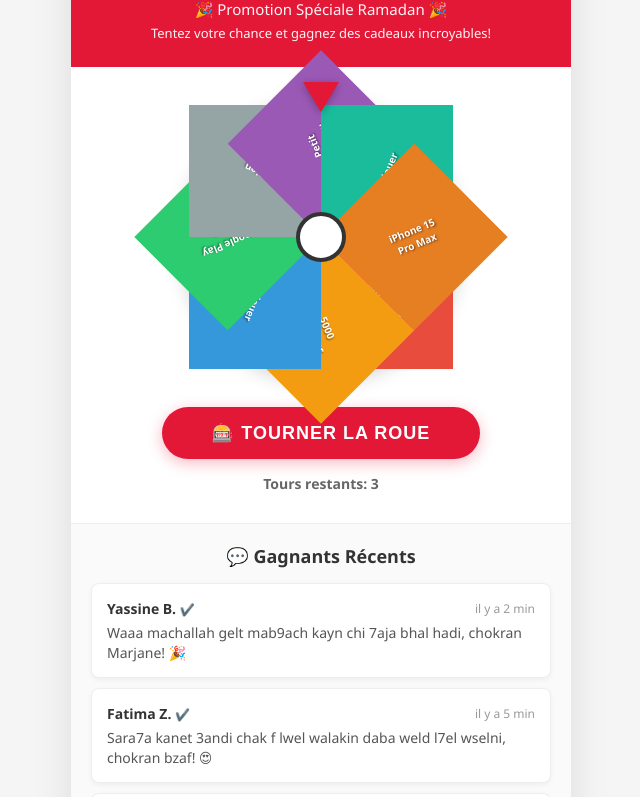
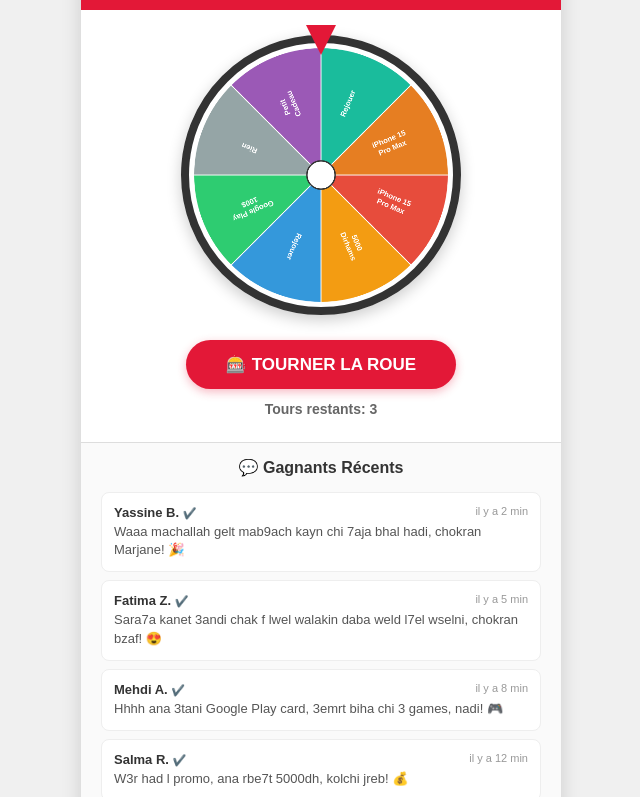
Before and after one commit to sourire-espoir/Marjane-Promo, a plain HTML site: page index.html in a window 1280 px wide. Shown: the part 92-889 px from the top of the page, without its empty margins (319-959 px from the left). Drawn offline with Linux system fonts and the light colour scheme.

Commit message:
Update index.html

```diff
--- a/index.html
+++ b/index.html
@@ -12,196 +12,137 @@
         }
 
         body {
-            font-family: 'Segoe UI', Tahoma, Geneva, Verdana, sans-serif;
-            background: #f5f5f5;
+            font-family: Arial, sans-serif;
+            background: #f0f0f0;
             display: flex;
             justify-content: center;
             align-items: center;
             min-height: 100vh;
-            padding: 20px;
+            padding: 10px;
         }
 
         .container {
             background: white;
             border-radius: 15px;
-            max-width: 500px;
+            max-width: 480px;
             width: 100%;
-            box-shadow: 0 10px 40px rgba(0,0,0,0.1);
+            box-shadow: 0 5px 20px rgba(0,0,0,0.15);
             overflow: hidden;
         }
 
         .header {
             background: #e31837;
             color: white;
+            padding: 20px;
+            text-align: center;
+        }
+
+        .header h1 {
+            font-size: 26px;
+            font-weight: bold;
+        }
+
+        .header p {
+            margin-top: 5px;
+            font-size: 14px;
+        }
+
+        .wheel-section {
             padding: 25px 20px;
             text-align: center;
         }
 
-        .header h1 {
-            font-size: 28px;
-            font-weight: bold;
-            letter-spacing: 1px;
-        }
-
-        .header p {
-            margin-top: 8px;
-            font-size: 15px;
-            opacity: 0.95;
-        }
-
-        .wheel-section {
-            padding: 30px 20px;
-            display: flex;
-            flex-direction: column;
-            align-items: center;
-        }
-
-        .wheel-wrapper {
+        .wheel-container {
             position: relative;
             width: 280px;
             height: 280px;
-            margin-bottom: 30px;
+            margin: 0 auto 25px;
         }
 
-        .wheel {
+        canvas {
             width: 100%;
             height: 100%;
             border-radius: 50%;
             border: 8px solid #333;
-            position: relative;
-            transition: transform 4s cubic-bezier(0.25, 0.1, 0.25, 1);
-            box-shadow: 0 5px 20px rgba(0,0,0,0.2);
-            background: conic-gradient(
-                #e74c3c 0deg 45deg,
-                #f39c12 45deg 90deg,
-                #3498db 90deg 135deg,
-                #2ecc71 135deg 180deg,
-                #9b59b6 180deg 225deg,
-                #e67e22 225deg 270deg,
-                #1abc9c 270deg 315deg,
-                #e74c3c 315deg 360deg
-            );
-        }
-
-        .segment {
-            position: absolute;
-            width: 50%;
-            height: 50%;
-            top: 50%;
-            left: 50%;
-            transform-origin: 0% 0%;
-            display: flex;
-            align-items: center;
-            justify-content: center;
-            font-size: 11px;
-            font-weight: bold;
-            color: white;
-            text-align: center;
-            padding: 5px;
-            text-shadow: 1px 1px 2px rgba(0,0,0,0.5);
+            box-shadow: 0 5px 15px rgba(0,0,0,0.2);
         }
 
         .pointer {
             position: absolute;
-            top: -15px;
+            top: -10px;
             left: 50%;
             transform: translateX(-50%);
-            width: 0;
-            height: 0;
-            border-left: 18px solid transparent;
-            border-right: 18px solid transparent;
-            border-top: 30px solid #e31837;
+            width: 30px;
+            height: 30px;
+            background: #e31837;
+            clip-path: polygon(50% 100%, 0 0, 100% 0);
             z-index: 10;
-            filter: drop-shadow(0 2px 4px rgba(0,0,0,0.3));
-        }
-
-        .center-circle {
-            position: absolute;
-            top: 50%;
-            left: 50%;
-            transform: translate(-50%, -50%);
-            width: 50px;
-            height: 50px;
-            background: white;
-            border-radius: 50%;
-            border: 4px solid #333;
-            z-index: 5;
         }
 
         .spin-btn {
             background: #e31837;
             color: white;
             border: none;
-            padding: 15px 50px;
-            font-size: 18px;
+            padding: 14px 40px;
+            font-size: 17px;
             font-weight: bold;
             border-radius: 50px;
             cursor: pointer;
-            transition: all 0.3s;
-            letter-spacing: 1px;
-            box-shadow: 0 4px 15px rgba(227, 24, 55, 0.3);
-        }
-
-        .spin-btn:active {
-            transform: scale(0.95);
+            box-shadow: 0 3px 10px rgba(227,24,55,0.3);
         }
 
         .spin-btn:disabled {
-            background: #ccc;
+            background: #999;
             cursor: not-allowed;
             box-shadow: none;
         }
 
-        .spins-info {
-            margin-top: 15px;
+        .spins-left {
+            margin-top: 12px;
+            font-size: 14px;
             color: #666;
-            font-size: 14px;
             font-weight: bold;
         }
 
         .result-box {
             display: none;
-            margin: 20px;
-            padding: 20px;
-            background: #f9f9f9;
+            margin: 0 20px 20px;
+            padding: 15px;
+            background: #fff3cd;
+            border: 2px solid #ffc107;
             border-radius: 10px;
             text-align: center;
-            border: 2px solid #e31837;
-        }
-
-        .result-box h2 {
-            color: #e31837;
-            margin-bottom: 10px;
-            font-size: 20px;
-        }
-
-        .result-box p {
             font-size: 18px;
+            font-weight: bold;
             color: #333;
-            font-weight: bold;
         }
 
         .share-section {
             display: none;
-            margin: 20px;
+            margin: 0 20px 20px;
             padding: 20px;
-            background: #fff8e1;
+            background: #f8f9fa;
+            border: 2px solid #25D366;
             border-radius: 10px;
-            border: 2px solid #f39c12;
             text-align: center;
         }
 
         .share-section h3 {
             color: #e31837;
-            margin-bottom: 15px;
+            margin-bottom: 10px;
+        }
+
+        .share-section p {
+            margin-bottom: 8px;
+            font-size: 14px;
         }
 
         .share-btn {
             background: #25D366;
             color: white;
             border: none;
-            padding: 12px 30px;
-            font-size: 16px;
+            padding: 12px 25px;
+            font-size: 15px;
             font-weight: bold;
             border-radius: 50px;
             cursor: pointer;
@@ -209,54 +150,48 @@
         }
 
         .comments-section {
-            padding: 20px;
+            padding: 15px 20px;
             background: #fafafa;
-            border-top: 1px solid #eee;
+            border-top: 1px solid #ddd;
         }
 
         .comments-section h3 {
+            text-align: center;
+            margin-bottom: 15px;
+            font-size: 16px;
             color: #333;
-            margin-bottom: 15px;
-            font-size: 18px;
-            text-align: center;
         }
 
         .comment {
             background: white;
-            padding: 15px;
-            margin-bottom: 10px;
+            padding: 12px;
+            margin-bottom: 8px;
             border-radius: 8px;
-            box-shadow: 0 2px 5px rgba(0,0,0,0.05);
             border: 1px solid #eee;
-        }
-
-        .comment-header {
-            display: flex;
-            justify-content: space-between;
-            align-items: center;
-            margin-bottom: 5px;
+            font-size: 13px;
         }
 
         .comment-name {
             font-weight: bold;
             color: #333;
-            font-size: 14px;
+            font-size: 13px;
         }
 
         .comment-time {
             color: #999;
-            font-size: 12px;
+            font-size: 11px;
+            float: right;
         }
 
         .comment-text {
             color: #555;
-            font-size: 14px;
+            margin-top: 3px;
             line-height: 1.4;
         }
 
-        .verified-badge {
+        .verified {
             color: #25D366;
-            font-size: 12px;
+            font-size: 11px;
         }
     </style>
 </head>
@@ -265,30 +200,25 @@
         <div class="header">
             <h1>MARJANE</h1>
             <p>🎉 Promotion Spéciale Ramadan 🎉</p>
-            <p style="font-size: 13px; margin-top: 5px;">Tentez votre chance et gagnez des cadeaux incroyables!</p>
         </div>
 
         <div class="wheel-section">
-            <div class="wheel-wrapper">
+            <div class="wheel-container">
                 <div class="pointer"></div>
-                <div class="wheel" id="wheel"></div>
-                <div class="center-circle"></div>
+                <canvas id="wheelCanvas" width="560" height="560"></canvas>
             </div>
 
             <button class="spin-btn" id="spinBtn" onclick="spin()">🎰 TOURNER LA ROUE</button>
-            <div class="spins-info" id="spinsInfo">Tours restants: 3</div>
+            <div class="spins-left" id="spinsLeft">Tours restants: 3</div>
         </div>
 
-        <div class="result-box" id="resultBox">
-            <h2>Résultat</h2>
-            <p id="resultText"></p>
-        </div>
+        <div class="result-box" id="resultBox"></div>
 
         <div class="share-section" id="shareSection">
             <h3>🎊 Félicitations! 🎊</h3>
-            <p style="margin-bottom: 10px;">Pour recevoir votre prix, partagez avec:</p>
+            <p>Pour recevoir votre prix, partagez avec:</p>
             <p>📱 <strong>5 contacts WhatsApp</strong></p>
-            <p style="margin-bottom: 15px;">👥 <strong>2 groupes WhatsApp</strong></p>
+            <p>👥 <strong>2 groupes WhatsApp</strong></p>
             <button class="share-btn" onclick="shareWhatsApp()">📤 Partager sur WhatsApp</button>
         </div>
 
@@ -300,57 +230,81 @@
 
     <script>
         const prizes = [
-            { text: 'iPhone 15 Pro Max', color: '#e74c3c' },
-            { text: '5000 Dirhams', color: '#f39c12' },
+            { text: 'iPhone 15\nPro Max', color: '#e74c3c' },
+            { text: '5000\nDirhams', color: '#f39c12' },
             { text: 'Rejouer', color: '#3498db' },
-            { text: 'Google Play 100$', color: '#2ecc71' },
+            { text: 'Google Play\n100$', color: '#2ecc71' },
             { text: 'Rien', color: '#95a5a6' },
-            { text: 'Petit Cadeau', color: '#9b59b6' },
+            { text: 'Petit\nCadeau', color: '#9b59b6' },
             { text: 'Rejouer', color: '#1abc9c' },
-            { text: 'iPhone 15 Pro Max', color: '#e67e22' }
+            { text: 'iPhone 15\nPro Max', color: '#e67e22' }
         ];
 
-        let currentRotation = 0;
         let spinsLeft = 3;
-        let wonPrize = null;
+        let currentAngle = 0;
+        let wonPrize = '';
         let firstSpin = true;
 
-        function createWheel() {
-            const wheel = document.getElementById('wheel');
+        const canvas = document.getElementById('wheelCanvas');
+        const ctx = canvas.getContext('2d');
+
+        function drawWheel(rotation) {
+            const centerX = canvas.width / 2;
+            const centerY = canvas.height / 2;
+            const radius = canvas.width / 2 - 10;
             const segments = prizes.length;
-            const anglePerSegment = 360 / segments;
+            const anglePerSegment = (2 * Math.PI) / segments;
+
+            ctx.clearRect(0, 0, canvas.width, canvas.height);
 
             prizes.forEach((prize, index) => {
-                const segment = document.createElement('div');
-                segment.className = 'segment';
+                const startAngle = (index * anglePerSegment) + rotation;
+                const endAngle = startAngle + anglePerSegment;
 
-                // Position each segment
-                const rotation = index * anglePerSegment;
-                segment.style.transform = `rotate(${rotation}deg)`;
-                segment.style.background = prize.color;
+                // Draw segment
+                ctx.beginPath();
+                ctx.moveTo(centerX, centerY);
+                ctx.arc(centerX, centerY, radius, startAngle, endAngle);
+                ctx.closePath();
+                ctx.fillStyle = prize.color;
+                ctx.fill();
+                ctx.strokeStyle = '#fff';
+                ctx.lineWidth = 2;
+                ctx.stroke();
 
-                // Add text
-                const textSpan = document.createElement('span');
-                textSpan.textContent = prize.text;
-                textSpan.style.transform = `rotate(${anglePerSegment / 2}deg)`;
-                textSpan.style.display = 'block';
-                textSpan.style.width = '60px';
-                textSpan.style.textAlign = 'center';
-                textSpan.style.fontSize = '10px';
+                // Draw text
+                ctx.save();
+                ctx.translate(centerX, centerY);
+                ctx.rotate(startAngle + anglePerSegment / 2);
+                ctx.textAlign = 'center';
+                ctx.fillStyle = 'white';
+                ctx.font = 'bold 16px Arial';
 
-                segment.appendChild(textSpan);
-                wheel.appendChild(segment);
+                const lines = prize.text.split('\n');
+                lines.forEach((line, i) => {
+                    ctx.fillText(line, radius * 0.6, (i - (lines.length - 1) / 2) * 20);
                 });
+
+                ctx.restore();
+            });
+
+            // Center circle
+            ctx.beginPath();
+            ctx.arc(centerX, centerY, 30, 0, 2 * Math.PI);
+            ctx.fillStyle = 'white';
+            ctx.fill();
+            ctx.strokeStyle = '#333';
+            ctx.lineWidth = 3;
+            ctx.stroke();
         }
 
         function spin() {
             if (spinsLeft <= 0) {
-                alert('Vous avez utilisé tous vos tours!');
+                alert('Plus de tours disponibles!');
                 return;
             }
 
             const button = document.getElementById('spinBtn');
-            const wheel = document.getElementById('wheel');
             const resultBox = document.getElementById('resultBox');
 
             button.disabled = true;
@@ -361,54 +315,68 @@
             let winningIndex;
 
             if (firstSpin) {
-                // First spin always wins something good
-                const goodIndexes = [0, 1, 3, 5, 7]; // iPhone, 5000dh, Google Play, Petit Cadeau, iPhone
+                const goodIndexes = [0, 1, 3, 5, 7];
                 winningIndex = goodIndexes[Math.floor(Math.random() * goodIndexes.length)];
                 firstSpin = false;
             } else {
-                // Random for subsequent spins
                 winningIndex = Math.floor(Math.random() * prizes.length);
             }
 
-            // Calculate rotation to land on winning segment
-            const anglePerSegment = 360 / prizes.length;
-            const targetAngle = 360 - (winningIndex * anglePerSegment + anglePerSegment / 2);
-            const fullSpins = 5; // Always do 5 full spins
-            const newRotation = currentRotation + (fullSpins * 360) + targetAngle - (currentRotation % 360);
+            // Calculate target angle
+            const anglePerSegment = (2 * Math.PI) / prizes.length;
+            const targetAngle = (2 * Math.PI) - (winningIndex * anglePerSegment) - (anglePerSegment / 2);
+            const fullSpins = 5 * (2 * Math.PI);
+            const totalRotation = fullSpins + targetAngle - currentAngle;
 
-            wheel.style.transform = `rotate(${newRotation}deg)`;
-            currentRotation = newRotation;
+            const startTime = performance.now();
+            const duration = 4000;
+
+            function animate(now) {
+                const elapsed = now - startTime;
+                const progress = Math.min(elapsed / duration, 1);
+
+                // Easing function
+                const eased = 1 - Math.pow(1 - progress, 3);
+                const angle = currentAngle + (totalRotation * eased);
+
+                drawWheel(angle);
+
+                if (progress < 1) {
+                    requestAnimationFrame(animate);
+                } else {
+                    currentAngle = angle % (2 * Math.PI);
+
+                    const prize = prizes[winningIndex];
+                    wonPrize = prize.text.replace('\n', ' ');
 
                     spinsLeft--;
-            document.getElementById('spinsInfo').textContent = `Tours restants: ${spinsLeft}`;
-
-            setTimeout(() => {
-                const prize = prizes[winningIndex];
-                wonPrize = prize.text;
+                    document.getElementById('spinsLeft').textContent = `Tours restants: ${spinsLeft}`;
 
                     if (prize.text === 'Rien') {
-                    document.getElementById('resultText').textContent = '😅 Malheureusement, vous avez gagné rien. Réessayez!';
+                        resultBox.textContent = '😅 Rien cette fois! Réessayez!';
                         resultBox.style.display = 'block';
                         button.disabled = false;
                     } else if (prize.text === 'Rejouer') {
-                    document.getElementById('resultText').textContent = '🎰 Vous avez gagné un tour supplémentaire!';
+                        resultBox.textContent = '🎰 Tour supplémentaire gagné!';
                         resultBox.style.display = 'block';
                         spinsLeft++;
-                    document.getElementById('spinsInfo').textContent = `Tours restants: ${spinsLeft}`;
+                        document.getElementById('spinsLeft').textContent = `Tours restants: ${spinsLeft}`;
                         button.disabled = false;
                     } else {
-                    document.getElementById('resultText').textContent = `🎉 ${prize.text}!`;
+                        resultBox.textContent = `🎉 Félicitations! Vous avez gagné: ${wonPrize}! 🎉`;
                         resultBox.style.display = 'block';
                         document.getElementById('shareSection').style.display = 'block';
                         button.disabled = true;
                     }
-            }, 4000);
+                }
+            }
+
+            requestAnimationFrame(animate);
         }
 
         function shareWhatsApp() {
-            const message = `🎉 J'ai gagné ${wonPrize} sur MARJANE! 🎉\n\n🔥 Promotion Spéciale Ramadan - Tentez votre chance aussi!\n\n👉 Lien: VOTRE_LIEN_ICI\n\n⚡ Offre limitée!`;
-            const url = `https://wa.me/?text=${encodeURIComponent(message)}`;
-            window.open(url, '_blank');
+            const message = `🎉 J'ai gagné ${wonPrize} sur MARJANE! 🎉\n\n🔥 Promotion Spéciale Ramadan - Tentez votre chance!\n\n⚡ Offre limitée!`;
+            window.open(`https://wa.me/?text=${encodeURIComponent(message)}`, '_blank');
         }
 
         function createComments() {
@@ -441,8 +409,8 @@
                 const div = document.createElement('div');
                 div.className = 'comment';
                 div.innerHTML = `
-                    <div class="comment-header">
-                        <span class="comment-name">${comment.name} <span class="verified-badge">✔️</span></span>
+                    <div>
+                        <span class="comment-name">${comment.name} <span class="verified">✔️</span></span>
                         <span class="comment-time">il y a ${comment.time}</span>
                     </div>
                     <div class="comment-text">${comment.text}</div>
@@ -452,7 +420,7 @@
         }
 
         // Initialize
-        createWheel();
+        drawWheel(0);
         createComments();
     </script>
 </body>
```
Lines whose indentation alone changed are shown as unchanged.
